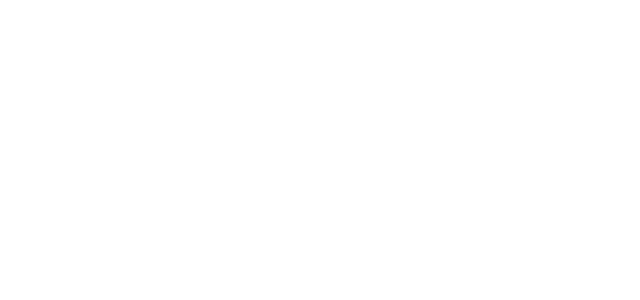
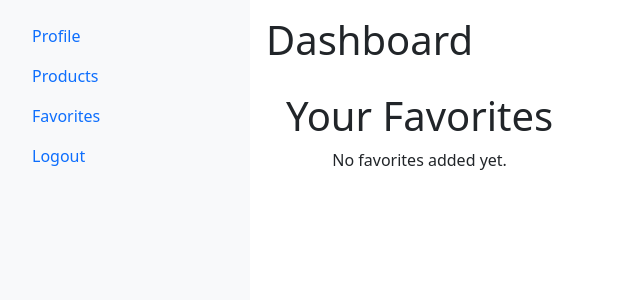
Before and after one commit to magdadaroraul/holyc, a React (Vite) app: page /dashboard/favorites in a window 1280 px wide. Before the commit this address had no page. Shown: the top 300 px of the page, without its empty margins (0-640 px from the left). Built offline with nearby package versions, Linux system fonts and the light colour scheme.

Commit message:
favorites page

```diff
--- a/src/App.jsx
+++ b/src/App.jsx
@@ -6,6 +6,7 @@
 import Products from './components/Products';
 import Profile from './components/Profile';
 import Logout from './pages/Logout';
+import Favorites from './components/Favorites';
 
 function AppFunction() {
   return (
@@ -18,6 +19,7 @@
           <Route path="profile" element={<Profile />} />
           <Route path="products" element={<Products />} />
           <Route path="logout" element={<Logout />} />
+          <Route path="favorites" element={<Favorites />} />
         </Route>
       </Routes>
     </Router>
--- /dev/null
+++ b/src/components/Favorites.jsx
@@ -0,0 +1,61 @@
+import React, { useState, useEffect } from "react";
+
+const Favorites = () => {
+  const [favorites, setFavorites] = useState([]);
+
+  // Load favorites from localStorage on component mount
+  useEffect(() => {
+    const storedFavorites = JSON.parse(localStorage.getItem("favorites")) || [];
+    setFavorites(storedFavorites);
+  }, []);
+
+  // Remove an item from favorites
+  const removeFavorite = (item) => {
+    const updatedFavorites = favorites.filter((fav) => fav !== item);
+    setFavorites(updatedFavorites);
+    localStorage.setItem("favorites", JSON.stringify(updatedFavorites));
+  };
+
+  return (
+    <div style={{ padding: "20px", textAlign: "center" }}>
+      <h1>Your Favorites</h1>
+      {favorites.length === 0 ? (
+        <p>No favorites added yet.</p>
+      ) : (
+        <ul style={{ listStyleType: "none", padding: 0 }}>
+          {favorites.map((item, index) => (
+            <li
+              key={index}
+              style={{
+                margin: "10px 0",
+                padding: "10px",
+                border: "1px solid #ccc",
+                borderRadius: "5px",
+                display: "flex",
+                justifyContent: "space-between",
+                alignItems: "center",
+              }}
+            >
+              <span>{item}</span>
+              <button
+                onClick={() => removeFavorite(item)}
+                style={{
+                  backgroundColor: "#ff4d4d",
+                  color: "#fff",
+                  border: "none",
+                  borderRadius: "5px",
+                  padding: "5px 10px",
+                  cursor: "pointer",
+                }}
+              >
+                Remove
+              </button>
+            </li>
+          ))}
+        </ul>
+      )}
+    </div>
+  );
+};
+
+export default Favorites;
--- a/src/components/Sidebar.jsx
+++ b/src/components/Sidebar.jsx
@@ -6,13 +6,18 @@
     <div className="d-flex flex-column p-3 bg-light" style={{ width: '250px', height: '100vh' }}>
       <ul className="nav nav-pills flex-column mb-auto">
         <li className="nav-item">
+          <Link to="/dashboard/profile" className="nav-link">
+            Profile
+          </Link>
+        </li>
+        <li>
           <Link to="/dashboard/products" className="nav-link">
             Products
           </Link>
         </li>
         <li>
-          <Link to="/dashboard/profile" className="nav-link">
-            Profile
+          <Link to="/dashboard/favorites" className="nav-link">
+            Favorites
           </Link>
         </li>
         <li>
```
